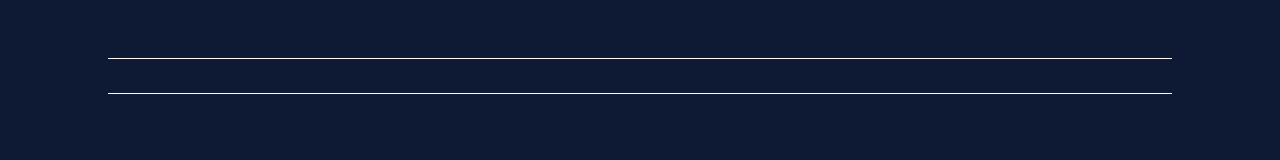
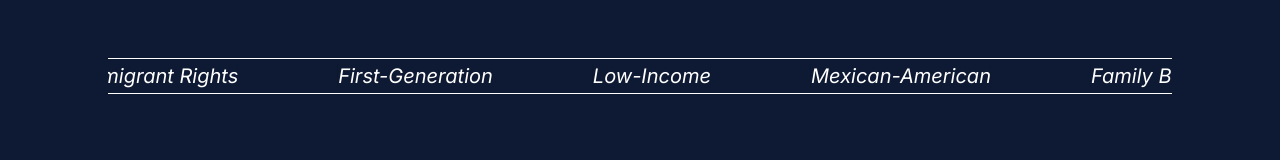
Before and after one commit to Kevin-Arista/WebPortfolio-Frontend, a React (Create React App) app: page / in a window 1280 px wide. Shown: the top 160 px of the page. Built offline with nearby package versions, Linux system fonts and the light colour scheme; a web font is replaced by a local one.

Commit message:
implemented marquee animation

```diff
--- a/src/pages/Home/Home.js
+++ b/src/pages/Home/Home.js
@@ -21,15 +21,15 @@ const quotes = [
 function Home(props) {
 	return (
 		<div className="Home">
-			<marquee direction="left" loop="">
-				{quotes.map((phrase, index) => (
-					<span className="phrases" key={index}>
-						<b>
+			<div className="marquee">
+				<div className="marquee-track">
+					{quotes.map((phrase, index) => (
+						<span className="phrases" key={index}>
 							<i>{phrase}</i>
-						</b>
-					</span>
-				))}
-			</marquee>
+						</span>
+					))}
+				</div>
+			</div>
 			<LandingCard></LandingCard>
 		</div>
 	);
--- a/src/pages/Home/Home.scss
+++ b/src/pages/Home/Home.scss
@@ -1,13 +1,29 @@
 .Home {
 	padding: 50px 100px 0 100px;
-	marquee {
+	.marquee {
+		overflow: clip;
+	}
+	.marquee-track {
+		display: flex;
 		border-top: 1px white solid;
 		border-bottom: 1px white solid;
 		color: white;
+		width: max-content;
 		padding: 5px 0px 5px 0px;
+		animation: marquee-scroll 27s linear infinite;
 	}
 	.phrases {
+		min-width: max-content;
 		padding-right: 100px;
 		font-size: 20px;
+		i {
+			font-weight: normal;
+		}
 	}
 }
+
+@keyframes marquee-scroll {
+	to {
+		transform: translateX(-50%);
+	}
+}
```
